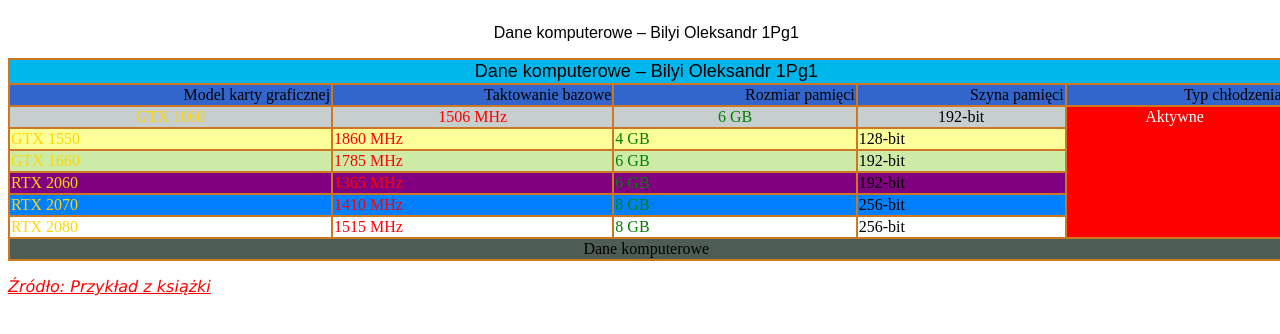
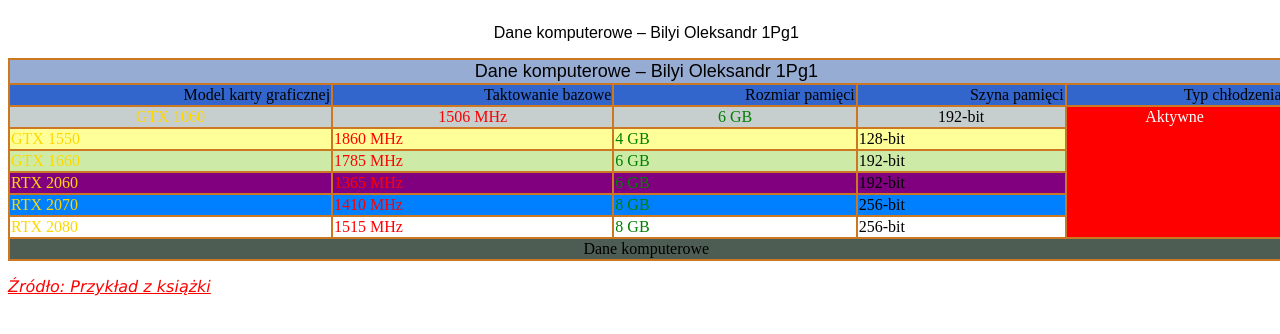
Before and after one commit to Saniok138/Saniok138_16.09.2022_tabela, a plain HTML site: page index.html in a window 1280 px wide. Drawn offline with Linux system fonts and the light colour scheme.

Commit message:
Update index.html

```diff
--- a/index.html
+++ b/index.html
@@ -17,7 +17,7 @@ background: white;
 <caption><p><font color="black", face="Arial"> Dane komputerowe – Bilyi Oleksandr 1Pg1 </font></p></caption>
   <thead>
   <tr>
-    <TD BGCOLOR="#00B7EB" colspan="5"><font size="4" face="Arial"><p align="center">Dane komputerowe – Bilyi Oleksandr 1Pg1</p></font></TD>
+    <TD BGCOLOR="#97ACD3" colspan="5"><font size="4" face="Arial"><p align="center">Dane komputerowe – Bilyi Oleksandr 1Pg1</p></font></TD>
   </tr>
   </thead>
 <tbody>
```
